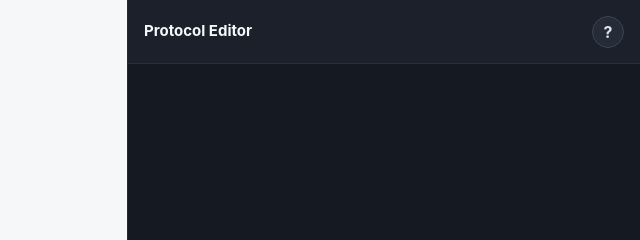
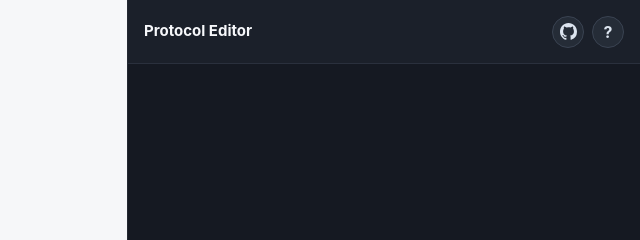
Before and after one commit to Rojetto/liquid-handler, a website built with Vite: page index.html in a window 1280 px wide. Shown: the top 240 px of the page, 640-1280 px from the left. Built offline with nearby package versions, Linux system fonts and the light colour scheme; some packages are replaced by stand-ins of ours; what monaco-editor would draw is missing.

Commit message:
Add GitHub link

```diff
--- a/index.html
+++ b/index.html
@@ -13,7 +13,14 @@
           <div>
             <h1>Protocol Editor</h1>
           </div>
-          <button id="readme-help-button" class="icon-button" type="button" aria-label="Open README" title="Open README">?</button>
+          <div class="toolbar-actions">
+            <a class="icon-button" href="https://github.com/Rojetto/liquid-handler" target="_blank" rel="noreferrer" aria-label="Open GitHub repository" title="Open GitHub repository">
+              <svg aria-hidden="true" viewBox="0 0 16 16" width="17" height="17" fill="currentColor">
+                <path d="M8 0C3.58 0 0 3.64 0 8.13c0 3.59 2.29 6.63 5.47 7.71.4.07.55-.18.55-.39 0-.19-.01-.83-.01-1.5-2.01.38-2.53-.5-2.69-.96-.09-.23-.48-.96-.82-1.15-.28-.15-.68-.52-.01-.53.63-.01 1.08.59 1.23.83.72 1.23 1.87.88 2.33.67.07-.53.28-.88.51-1.08-1.78-.21-3.64-.91-3.64-4.02 0-.89.31-1.62.82-2.19-.08-.2-.36-1.04.08-2.16 0 0 .67-.22 2.2.84A7.45 7.45 0 0 1 8 3.93c.68 0 1.36.09 2 .27 1.53-1.06 2.2-.84 2.2-.84.44 1.12.16 1.96.08 2.16.51.57.82 1.3.82 2.19 0 3.12-1.87 3.81-3.65 4.02.29.25.54.74.54 1.5 0 1.08-.01 1.95-.01 2.22 0 .21.15.47.55.39A8.08 8.08 0 0 0 16 8.13C16 3.64 12.42 0 8 0Z" />
+              </svg>
+            </a>
+            <button id="readme-help-button" class="icon-button" type="button" aria-label="Open README" title="Open README">?</button>
+          </div>
         </div>
         <div id="script-editor"></div>
         <div class="script-actions">
--- a/src/style.css
+++ b/src/style.css
@@ -64,6 +64,12 @@ body {
   line-height: 1.25;
 }
 
+.toolbar-actions {
+  display: flex;
+  align-items: center;
+  gap: 8px;
+}
+
 .icon-button {
   display: inline-grid;
   place-items: center;
@@ -78,6 +84,7 @@ body {
   font-size: 16px;
   font-weight: 750;
   line-height: 1;
+  text-decoration: none;
   cursor: pointer;
 }
 
```
